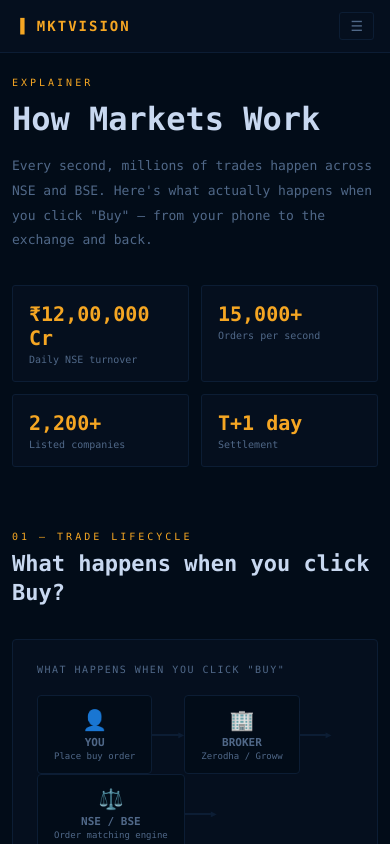
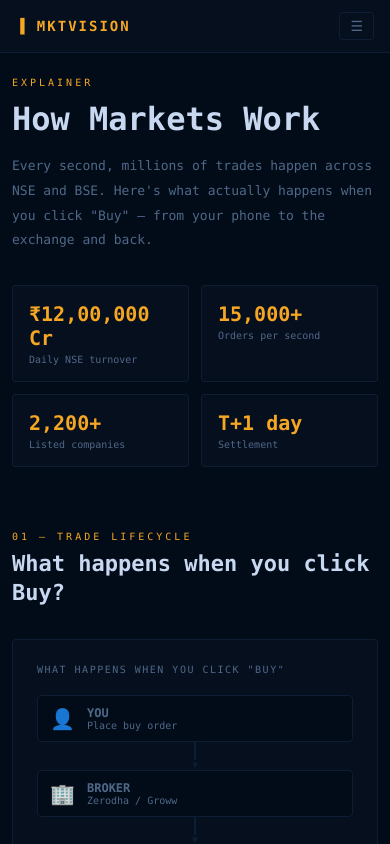
Before and after one commit to evans-0/finance, a React (Vite) app: page /how-markets-work in a window 390 px wide. Built offline with nearby package versions, Linux system fonts and the light colour scheme.

Commit message:
Made HowMarketWorks mobile-friendly

```diff
--- a/src/pages/HowMarketsWork.jsx
+++ b/src/pages/HowMarketsWork.jsx
@@ -54,8 +54,15 @@ const FLOW_STEPS = [
 ]
 
 function OrderFlow() {
-  const [active, setActive] = useState(-1)
+  const [active,  setActive]  = useState(-1)
   const [running, setRunning] = useState(false)
+  const [mobile,  setMobile]  = useState(window.innerWidth < 600)
+
+  useEffect(() => {
+    const onResize = () => setMobile(window.innerWidth < 600)
+    window.addEventListener('resize', onResize)
+    return () => window.removeEventListener('resize', onResize)
+  }, [])
 
   const run = () => {
     if (running) return
@@ -72,15 +79,12 @@ function OrderFlow() {
   return (
     <div style={{ background: C.panel, border: `1px solid ${C.border}`, borderRadius: 4, padding: 24 }}>
       <div style={{ fontSize: 10, color: C.textSec, letterSpacing: 1.5, marginBottom: 20 }}>WHAT HAPPENS WHEN YOU CLICK "BUY"</div>
-      <div style={{ display: 'flex', alignItems: 'center', gap: 0, flexWrap: 'wrap', marginBottom: 24 }}>
+      {/* Desktop: horizontal row */}
+      {!mobile && (
+        <div style={{ display: 'flex', alignItems: 'center', gap: 0, marginBottom: 24 }}>
           {FLOW_STEPS.map((step, i) => (
             <div key={step.id} style={{ display: 'flex', alignItems: 'center' }}>
-            <div style={{
-              textAlign: 'center', padding: '12px 16px', borderRadius: 4, minWidth: 100,
-              background: active >= i ? step.color + '22' : C.bg,
-              border: `1px solid ${active >= i ? step.color : C.border}`,
-              transition: 'all 0.3s',
-            }}>
+              <div style={{ textAlign: 'center', padding: '12px 16px', borderRadius: 4, minWidth: 100, background: active >= i ? step.color + '22' : C.bg, border: `1px solid ${active >= i ? step.color : C.border}`, transition: 'all 0.3s' }}>
                 <div style={{ fontSize: 20, marginBottom: 4 }}>{step.icon}</div>
                 <div style={{ fontSize: 11, fontWeight: 700, color: active >= i ? step.color : C.textSec }}>{step.label}</div>
                 <div style={{ fontSize: 9, color: C.textSec, marginTop: 2 }}>{step.sub}</div>
@@ -94,6 +98,29 @@ function OrderFlow() {
             </div>
           ))}
         </div>
+      )}
+      {/* Mobile: vertical column */}
+      {mobile && (
+        <div style={{ display: 'flex', flexDirection: 'column', alignItems: 'flex-start', gap: 0, marginBottom: 24 }}>
+          {FLOW_STEPS.map((step, i) => (
+            <div key={step.id} style={{ display: 'flex', flexDirection: 'column', alignItems: 'center', width: '100%' }}>
+              <div style={{ display: 'flex', alignItems: 'center', gap: 12, width: '100%', padding: '10px 12px', borderRadius: 4, background: active >= i ? step.color + '22' : C.bg, border: `1px solid ${active >= i ? step.color : C.border}`, transition: 'all 0.3s' }}>
+                <span style={{ fontSize: 20 }}>{step.icon}</span>
+                <div>
+                  <div style={{ fontSize: 12, fontWeight: 700, color: active >= i ? step.color : C.textSec }}>{step.label}</div>
+                  <div style={{ fontSize: 10, color: C.textSec }}>{step.sub}</div>
+                </div>
+              </div>
+              {i < FLOW_STEPS.length - 1 && (
+                <div style={{ display: 'flex', flexDirection: 'column', alignItems: 'center', height: 28 }}>
+                  <div style={{ width: 2, flex: 1, background: active > i ? C.green : C.border, transition: 'background 0.3s' }} />
+                  <div style={{ fontSize: 10, color: active > i ? C.green : C.border, lineHeight: 1, transition: 'color 0.3s' }}>▼</div>
+                </div>
+              )}
+            </div>
+          ))}
+        </div>
+      )}
       <button onClick={run} disabled={running} style={{
         background: running ? C.bg : C.amber, color: running ? C.textSec : '#020c18',
         border: `1px solid ${running ? C.border : C.amber}`, padding: '8px 20px',
```
Lines whose indentation alone changed are shown as unchanged.
